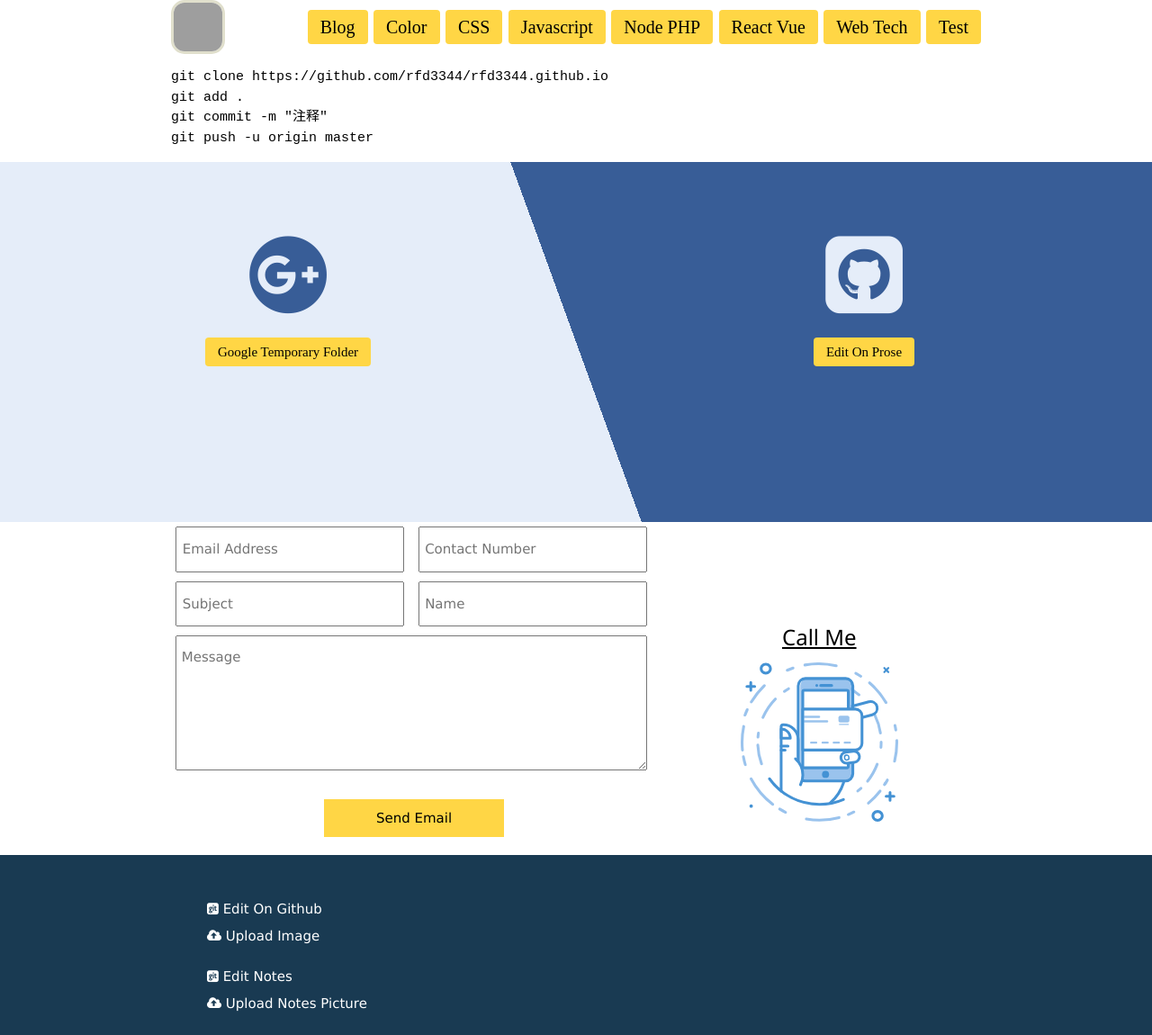
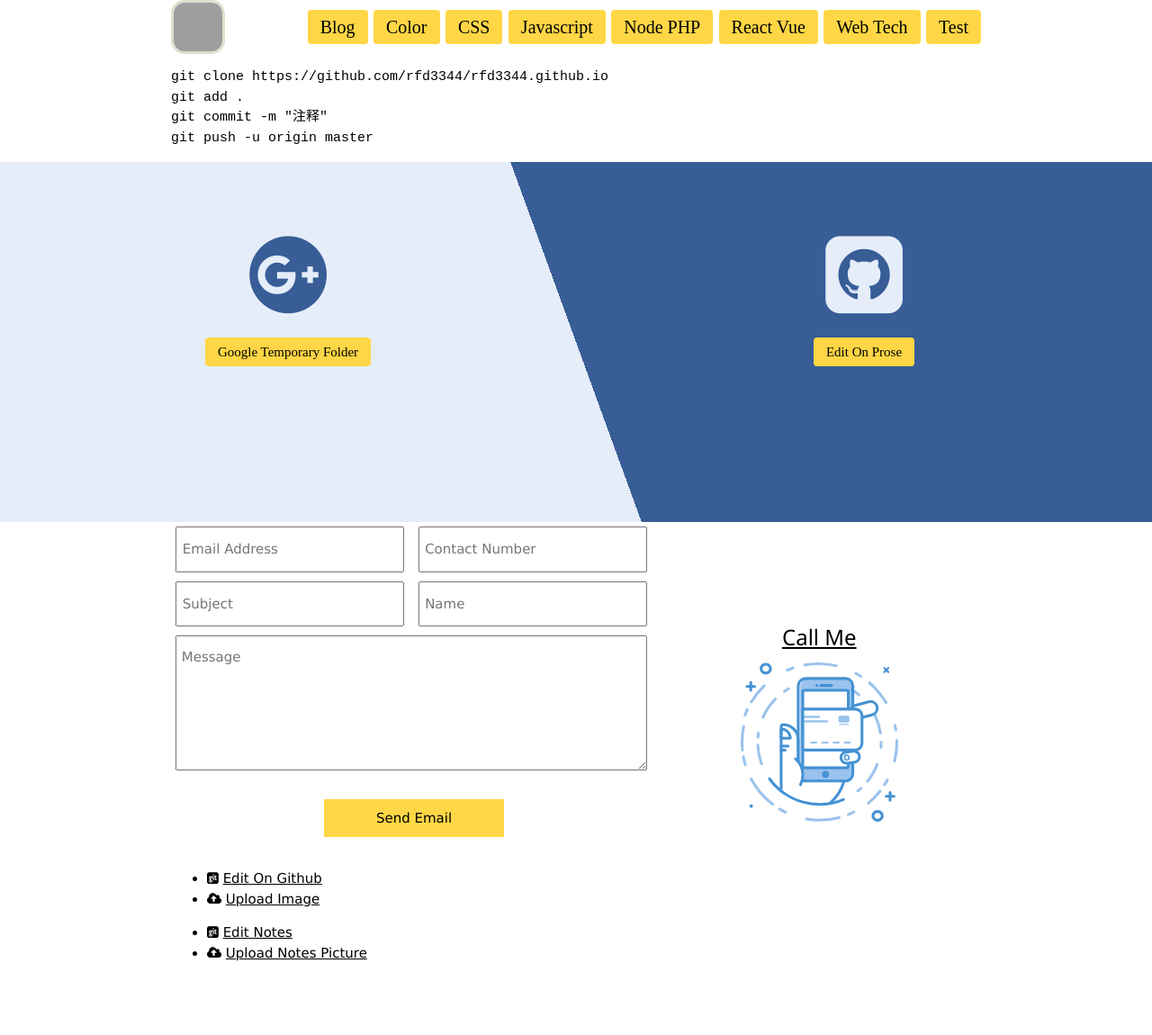
Before and after one commit to rfd3344a/rfd3344.github.io, a Jekyll site: the page built from index.html, in a window 1280 px wide. Shown: the whole page at 90% size. Built offline with Jekyll 4.4.1, drawn with Linux system fonts in a browser that asks for light colours; some web fonts are replaced; after the commit the page ends 1085 px from its top, so only the background shows below that; grey boxes are pictures that could not be loaded.

Commit message:
Update general.css

```diff
--- a/css/general.css
+++ b/css/general.css
@@ -37,28 +37,3 @@ section{
    transition:all 0.8s ease;
    background:#fcc43a;
 }
-
-
-/******  Footer ****/
-footer{
-    clear:both;
-    background: #193a52;
-  	color: white;
-    height: 200px;
-    margin: auto;
-    padding-top: 30px;
-}
-footer #FooterBlock{
-	width:45%;
-  	display:inline-block;
-}
-footer ul li{
-	list-style: none;
-  	line-height:30px;
-}
-footer ul li a{
- 	text-decoration: none;
-}
-footer ul li a:hover{
-    text-decoration: underline;
-}
```
